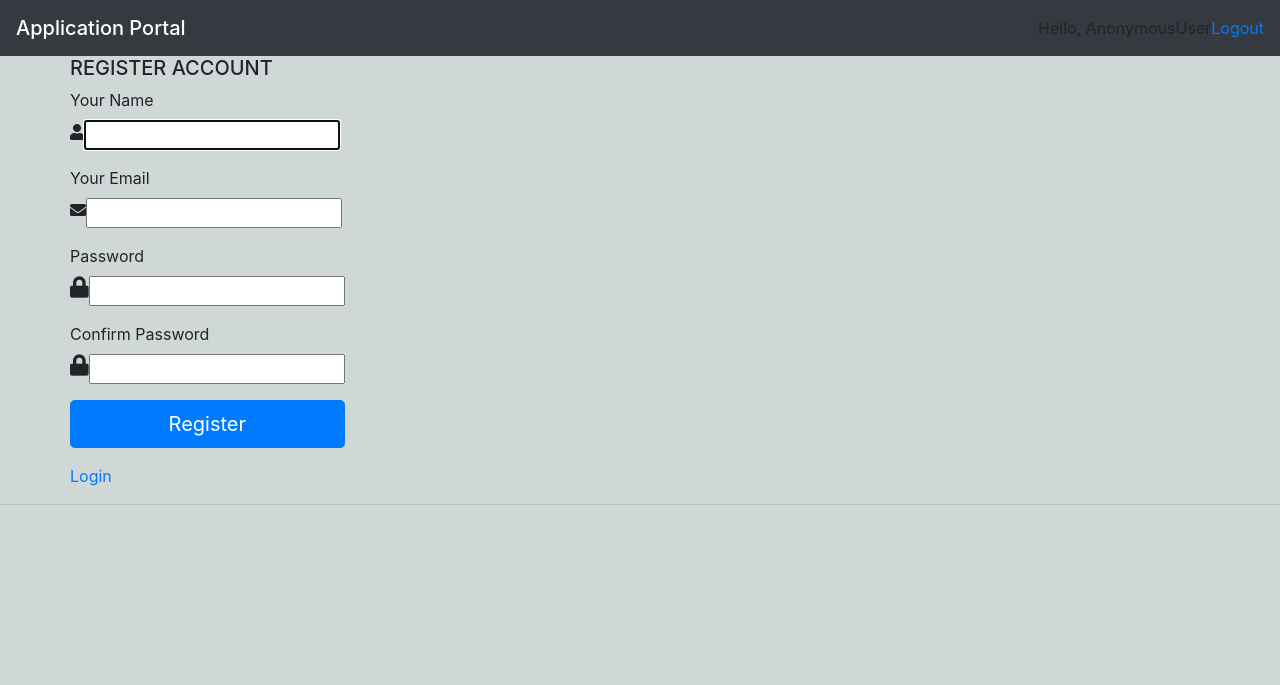
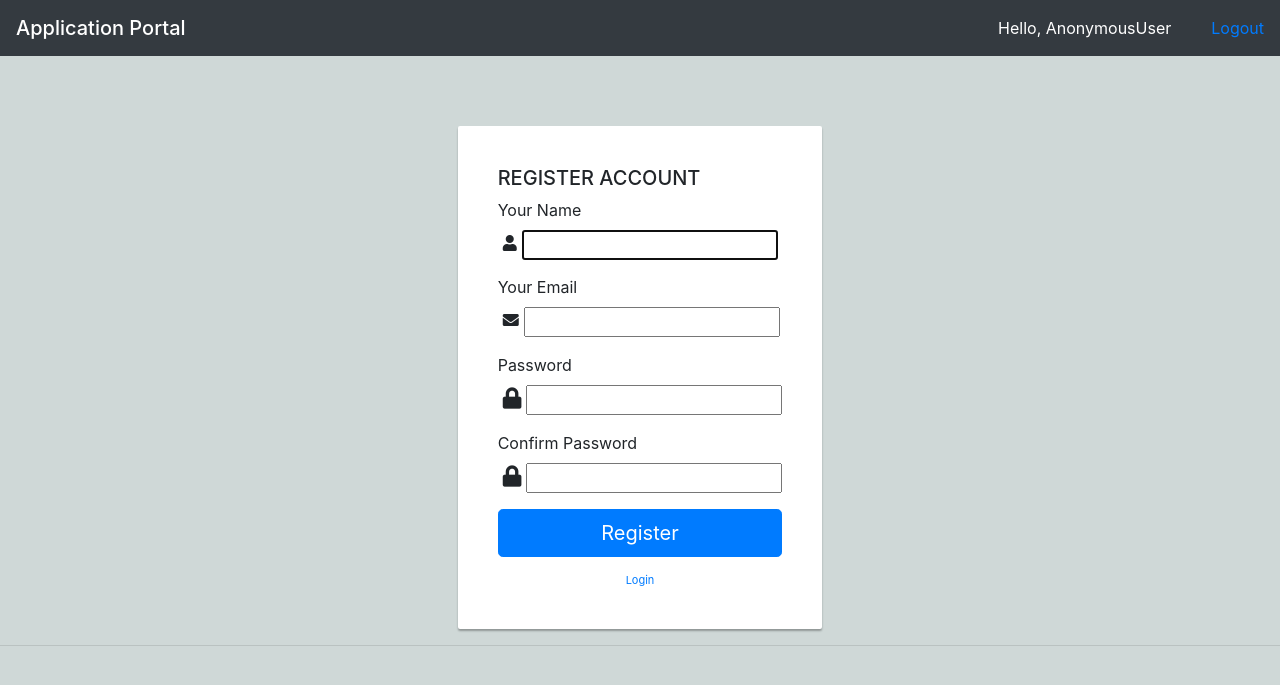
Before and after one commit to saiken86807/college-application-portal, a Django app: page /register/ in a window 1280 px wide. Shown: the top 685 px of the page. Run offline with Django 3.2, Linux system fonts and the light colour scheme; some libraries are stand-ins or nearby versions.

Commit message:
css styling

```diff
--- a/static/css/main.css
+++ b/static/css/main.css
@@ -27,3 +27,72 @@ body {
 	background-color: #b5c9c3;
 	color: #9f9aa4;
 }
+
+#messages {
+	background-color: grey;
+	color: #fff;
+	padding: 10px;
+	margin-top: 10px;
+}
+
+.hello-user {
+	color: white;
+	margin-right: 20px;
+	padding-right: 20px;
+}
+
+#login {
+	margin-top: 40px;
+	padding-top: 20px;
+}
+
+#login-container {
+	padding: 20px;
+	max-width: 600px;
+	height: 400px;
+	border: 1px solid #9c9c9c;
+	background-color: #eaeaea;
+}
+
+.main {
+	margin-top: 70px;
+}
+
+login-title {
+	font-size: 50px;
+	font-family: 'Sans-serif', cursive;
+	font-weight: 400;
+}
+
+.form-group {
+	margin-bottom: 15px;
+}
+
+.register-icons {
+	margin: 5px;
+}
+.main-login {
+	background-color: #fff;
+	-moz-border-radius: 2px;
+	-webkit-border-radius: 2px;
+	border-radius: 2px;
+	-moz-box-shadow: 0px 2px 2px rgba(0, 0, 0, 0.3);
+	-webkit-box-shadow: 0px 2px 2px rgba(0, 0, 0, 0.3);
+	box-shadow: 0px 2px 2px rgba(0, 0, 0, 0.3);
+}
+
+.main-center {
+	margin-top: 30px;
+	margin: 0 auto;
+	max-width: 400px;
+	padding: 40px 40px;
+}
+
+.login-button {
+	margin-top: 5px;
+}
+
+.login-register {
+	font-size: 11px;
+	text-align: center;
+}
--- a/statusportal/settings.py
+++ b/statusportal/settings.py
@@ -123,5 +123,5 @@ USE_TZ = True
 STATIC_URL = '/static/'
 
 STATICFILES_DIRS = [
-    os.path.join(BASE_DIR, 'static')
+    os.path.join(BASE_DIR, "static")
 ]
```
Also changed, not shown: db.sqlite3, static/js/main.js (added).
